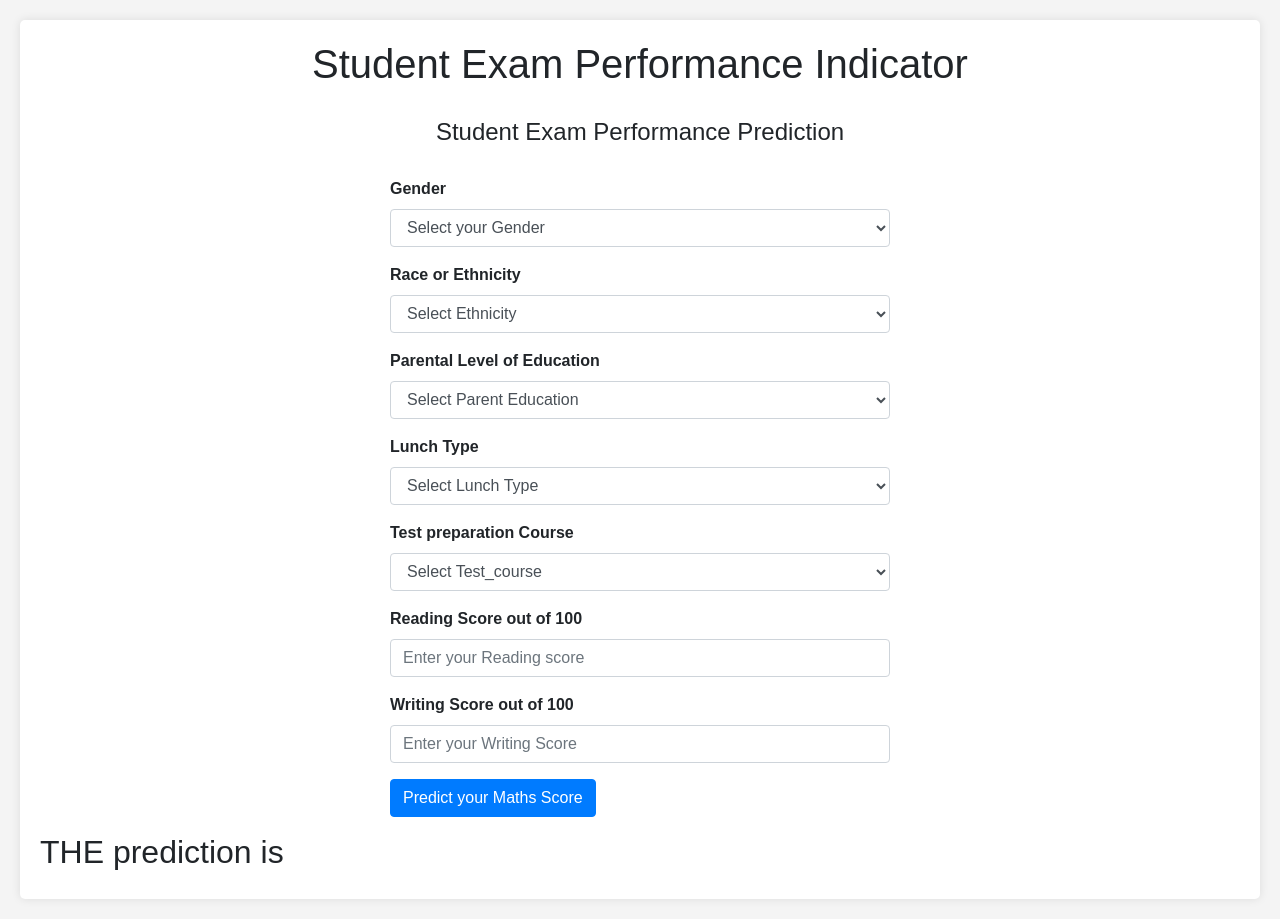
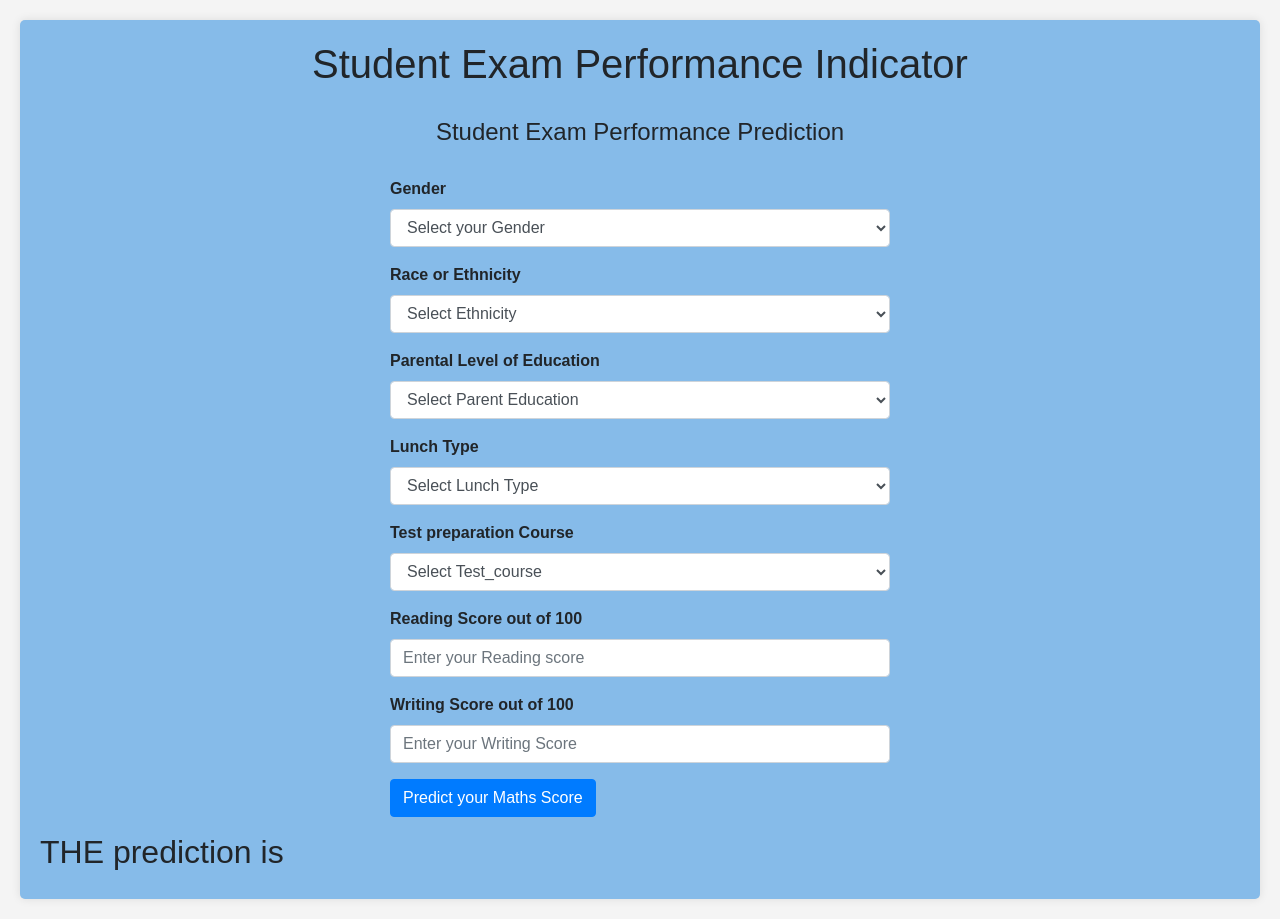
Before and after one commit to CKS1210/Student-Performance, a Flask app: page /predictdata in a window 1280 px wide. Run offline with Flask 3, Linux system fonts and the light colour scheme; some libraries are stand-ins or nearby versions.

Commit message:
Updating README.md

```diff
--- a/templates/home.html
+++ b/templates/home.html
@@ -9,7 +9,7 @@
             margin: 20px;
         }
         .login {
-            background-color: #ffffff;
+            background-color: #86bbe9;
             border-radius: 5px;
             padding: 20px;
             box-shadow: 0px 0px 10px rgba(0, 0, 0, 0.1);
```
Also changed, not shown: README.md, image.png (added).
